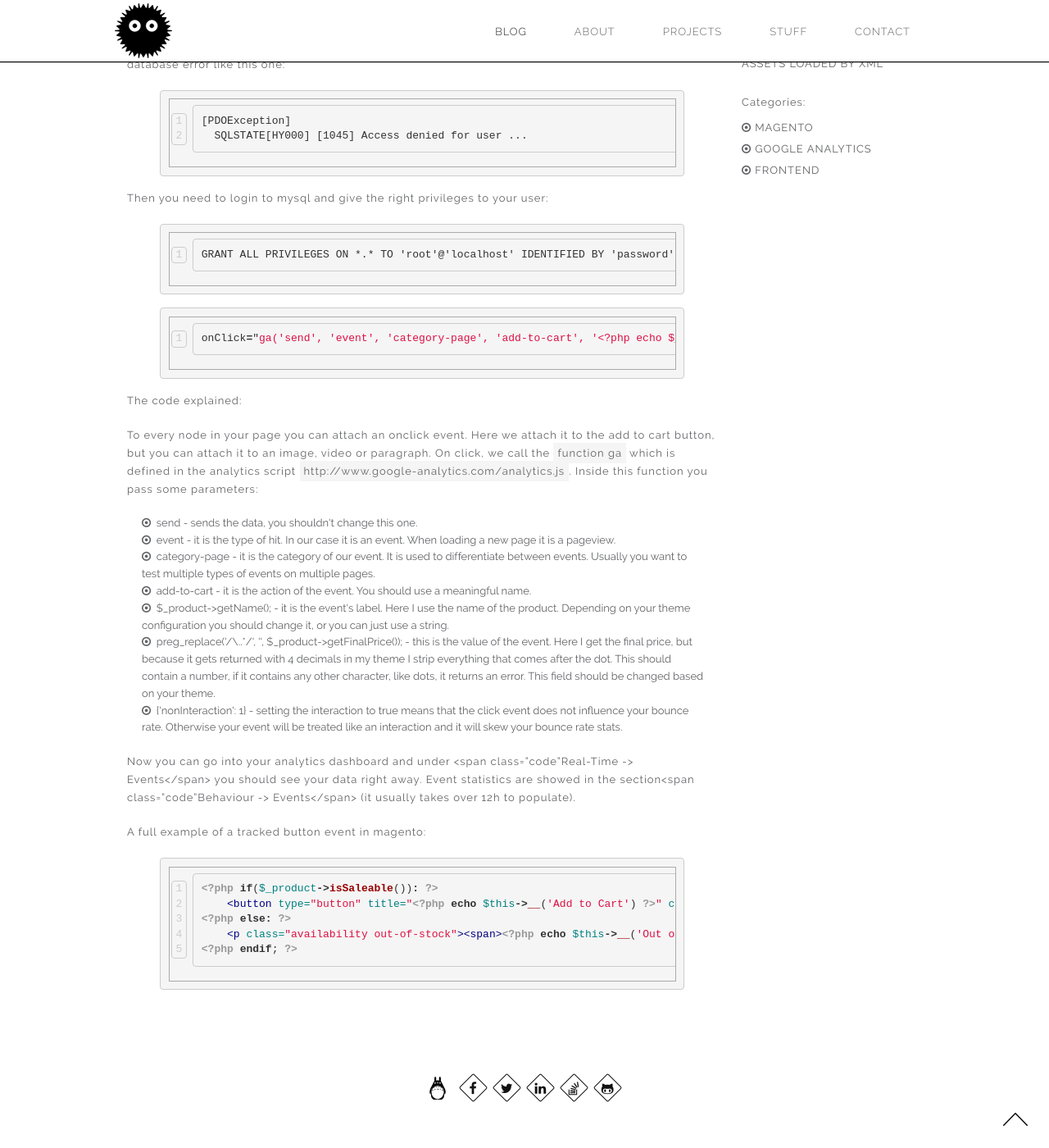
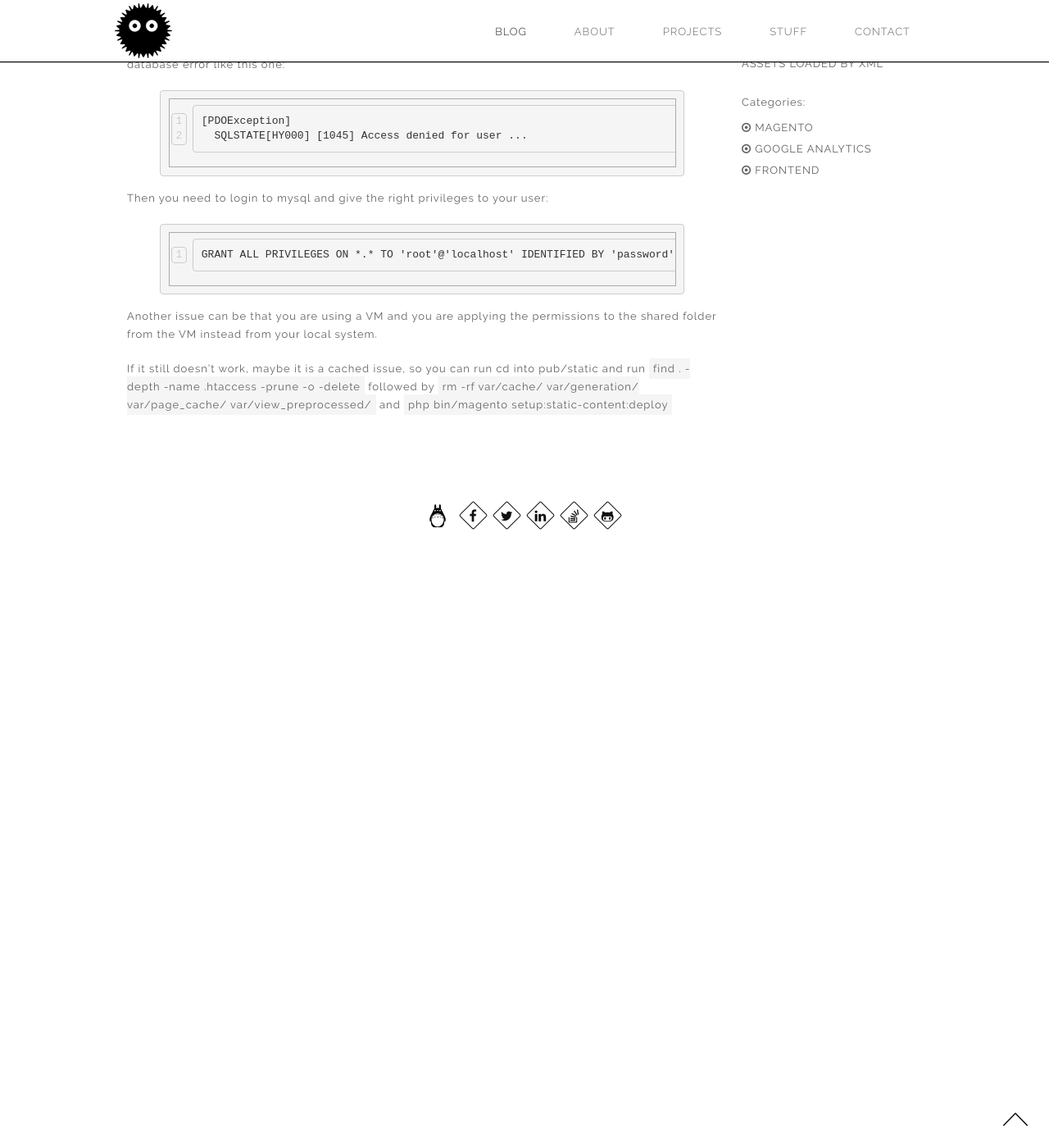
Before and after one commit to ClaudiuCreanga/ClaudiuCreanga.github.io, a Jekyll site: the page built from _posts/2016-04-01-fix-magento2-permission-errors.markdown, in a window 1280 px wide and 1400 px high, scrolled down 487 px. Shown: the whole window at 82% size. Built offline with Jekyll 4.4.1, drawn with Linux system fonts in a browser that asks for light colours; nearby versions of some CDN libraries; comment, search, counter and statistics services are not loaded; after the commit the page ends 1189 px from its top, so only the background shows below that.

Commit message:
finished post

```diff
--- a/_posts/2016-04-01-fix-magento2-permission-errors.markdown
+++ b/_posts/2016-04-01-fix-magento2-permission-errors.markdown
@@ -23,32 +23,6 @@ Then you need to login to mysql and give the right privileges to your user:
 GRANT ALL PRIVILEGES ON *.* TO 'root'@'localhost' IDENTIFIED BY 'password' WITH GRANT OPTION;
 {% endhighlight %}
 
-{% highlight javascript linenos %}
-onClick="ga('send', 'event', 'category-page', 'add-to-cart', '<?php echo $_product->getName(); ?>', '<?php echo preg_replace('/\..*/', '', $_product->getFinalPrice()); ?>',{'nonInteraction': 1});"
-{% endhighlight %}
+Another issue can be that you are using a VM and you are applying the permissions to the shared folder from the VM instead from your local system.
 
-The code explained:
-
-To every node in your page you can attach an onclick event. Here we attach it to the add to cart button, but you can attach it to an image, video or paragraph. On click, we call the <span class="code">function ga</span> which is defined in the analytics script <span class="code">http://www.google-analytics.com/analytics.js</span>. Inside this function you pass some parameters:
-
-<ul class="cool-bullet lists">
-<li>&nbsp; send - sends the data, you shouldn't change this one.</li>
-<li>&nbsp; event - it is the type of hit. In our case it is an event. When loading a new page it is a pageview.</li>
-<li>&nbsp; category-page - it is the category of our event. It is used to differentiate between events. Usually you want to test multiple types of events on multiple pages.</li>
-<li>&nbsp; add-to-cart - it is the action of the event. You should use a meaningful name.</li>
-<li>&nbsp; $_product->getName(); - it is the event's label. Here I use the name of the product. Depending on your theme configuration you should change it, or you can just use a string.</li>
-<li>&nbsp; preg_replace('/\..*/', '', $_product->getFinalPrice()); - this is the value of the event. Here I get the final price, but because it gets returned with 4 decimals in my theme I strip everything that comes after the dot. This should contain a number, if it contains any other character, like dots, it returns an error. This field should be changed based on your theme.</li>
-<li>&nbsp; {'nonInteraction': 1} - setting the interaction to true means that the click event does not influence your bounce rate. Otherwise your event will be treated like an interaction and it will skew your bounce rate stats.</li>
-</ul>
-
-Now you can go into your analytics dashboard and under <span class="code"Real-Time -> Events</span> you should see your data right away. Event statistics are showed in the section<span class="code"Behaviour -> Events</span> (it usually takes over 12h to populate).
-
-A full example of a tracked button event in magento:
-
-{% highlight php linenos %}
-<?php if($_product->isSaleable()): ?>
-    <button type="button" title="<?php echo $this->__('Add to Cart') ?>" class="button btn-cart" onClick="ga('send', 'event', 'category-page', 'add-to-cart', '<?php echo $_product->getName(); ?>', '<?php echo preg_replace('/\..*/', '', $_product->getFinalPrice()); ?>',{'nonInteraction': 1});"><span><span><?php echo $this->__('Add to Cart Tracked') ?></span></span></button>
-<?php else: ?>
-    <p class="availability out-of-stock"><span><?php echo $this->__('Out of stock') ?></span></p>
-<?php endif; ?>
-{% endhighlight %}
+If it still doesn't work, maybe it is a cached issue, so you can run cd into pub/static and run <span class="code">find . -depth -name .htaccess -prune -o -delete</span> followed by <span class="code">rm -rf var/cache/ var/generation/ var/page_cache/ var/view_preprocessed/</span> and <span class="code">php bin/magento setup:static-content:deploy</span>
```
